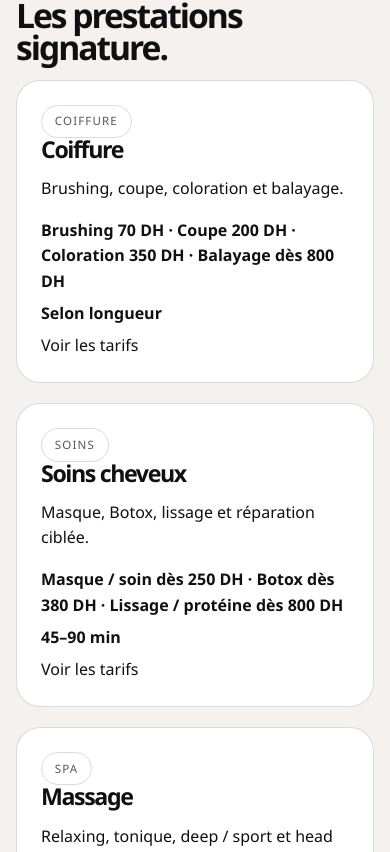
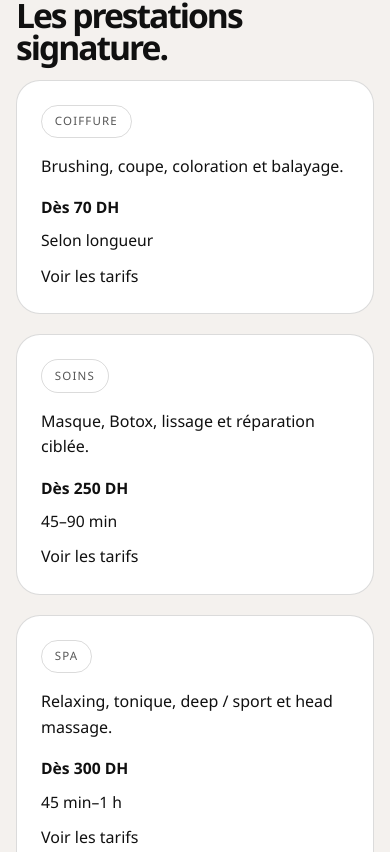
Before and after one commit to Themanonly/casa-beauty-lab, a React (Vite) app: page / in a window 390 px wide. Shown: the part 1492-2344 px from the top of the page. Built offline with nearby package versions, Linux system fonts and the light colour scheme.

Commit message:
Fix mobile service and experience cards

```diff
--- a/src/App.tsx
+++ b/src/App.tsx
@@ -1,7 +1,7 @@
 import { useEffect, useRef, useState, type Dispatch } from 'react';
 import { Link, NavLink, Route, Routes, useLocation, useNavigate } from 'react-router-dom';
 import { business } from './content/business';
-import { getDurationLabel, getLocale, getPriceLabel, localePath, translations, type Locale } from './i18n';
+import { getDurationLabel, getLocale, getPriceLabel, getStartingPriceLabel, localePath, translations, type Locale } from './i18n';
 
 const featuredServices = business.services.filter((service) => service.featured);
 
@@ -223,11 +223,11 @@ function HomePage() {
               <article className="service-card" key={service.id}>
                 <div className="service-body">
                   <span className="pill">{copy.services[service.id].category}</span>
-                  <h3>{copy.services[service.id].title}</h3>
                   <p>{copy.services[service.id].shortDescription}</p>
                   <div className="service-meta">
-                    <span>{getPriceLabel(locale, service.id, service.priceLabel) ?? copy.common.onRequest}</span>
-                    <span>{getDurationLabel(locale, service.id, service.duration) ?? copy.common.quote}</span>
+                    <span className="service-price-full">{getPriceLabel(locale, service.id, service.priceLabel) ?? copy.common.onRequest}</span>
+                    <span className="service-price-start">{getStartingPriceLabel(locale, service.id) ?? copy.common.pricesLink}</span>
+                    <span className="service-duration">{getDurationLabel(locale, service.id, service.duration) ?? copy.common.quote}</span>
                     <Link to={localePath(locale, '/tarifs')}>{copy.common.pricesLink}</Link>
                   </div>
                 </div>
--- a/src/i18n.ts
+++ b/src/i18n.ts
@@ -78,6 +78,15 @@ export const getPriceLabel = (locale: Locale, serviceId: string, fallback: strin
   massage: 'تدليك استرخائي 45 دقيقة 300 درهم · منشط ساعة 400 درهم · العميق / الرياضي: السعر عند الطلب · تدليك الرأس: السعر عند الطلب',
   hammam: 'شرقي 45 دقيقة 150 درهم · رويال ساعة 190 درهم · سيغنتشر ساعة 250 درهم · للأطفال 30 دقيقة 90 درهماً'
 }[serviceId] ?? 'السعر عند الطلب') : fallback;
+export const getStartingPriceLabel = (locale: Locale, serviceId: string) => locale === 'ar' ? ({
+  coiffure: 'ابتداءً من 70 درهماً',
+  'soins-cheveux': 'ابتداءً من 250 درهم',
+  massage: 'ابتداءً من 300 درهم',
+}[serviceId] ?? null) : ({
+  coiffure: 'Dès 70 DH',
+  'soins-cheveux': 'Dès 250 DH',
+  massage: 'Dès 300 DH',
+}[serviceId] ?? null);
 export const getDurationLabel = (locale: Locale, serviceId: string, fallback: string | undefined) => locale === 'ar' ? ({
   coiffure: 'حسب الطول',
   'soins-cheveux': '45–90 دقيقة',
--- a/src/styles.css
+++ b/src/styles.css
@@ -232,6 +232,8 @@ h3 { font-size: 1.45rem; }
   color: var(--ink);
 }
 .service-meta span { font-weight: 600; }
+.service-price-start { display: none; }
+.service-duration { font-weight: 400 !important; }
 .service-meta small {
   color: var(--muted);
   font-size: 0.8rem;
@@ -543,6 +545,14 @@ h3 { font-size: 1.45rem; }
   .hero-visual { min-height: 320px; }
   .hero-scene-selector { right: 1rem; bottom: 1rem; left: 1rem; gap: 0.65rem; }
   .hero-scene-tab strong { font-size: 0.68rem; }
+  .experience-grid { grid-template-columns: 1fr; gap: 0.75rem; }
+  .stat-box { align-items: flex-start; padding: 1.25rem 1rem; text-align: start; }
+  .stat-box__label { max-width: none; color: var(--muted); text-transform: none; letter-spacing: 0; font-size: 0.95rem; line-height: 1.6; }
+  .service-price-full { display: none; }
+  .service-price-start { display: inline; }
+  .service-meta { gap: 0.5rem; }
+  .service-meta span { font-size: 0.98rem; }
+  .service-meta a { margin-top: 0.15rem; }
   .spa-service { flex-direction: column; }
   .spa-service__meta { min-width: 0; text-align: start; }
 }
```
